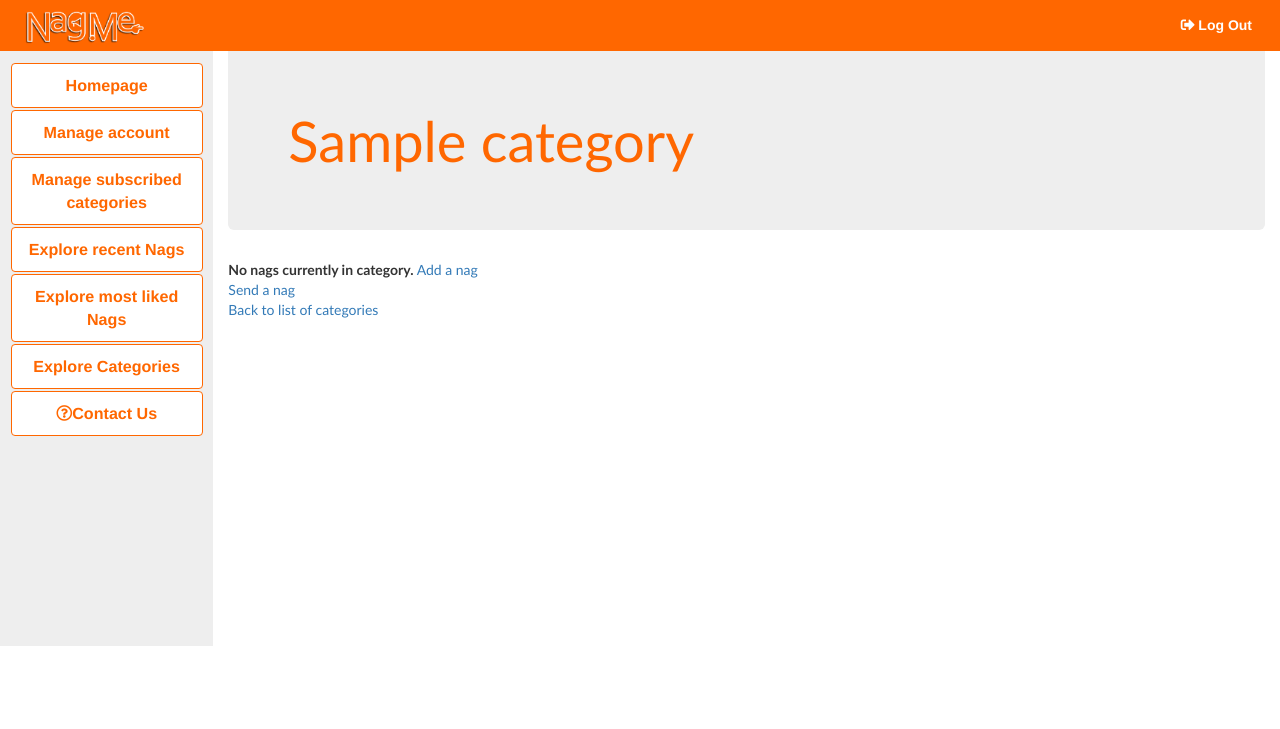
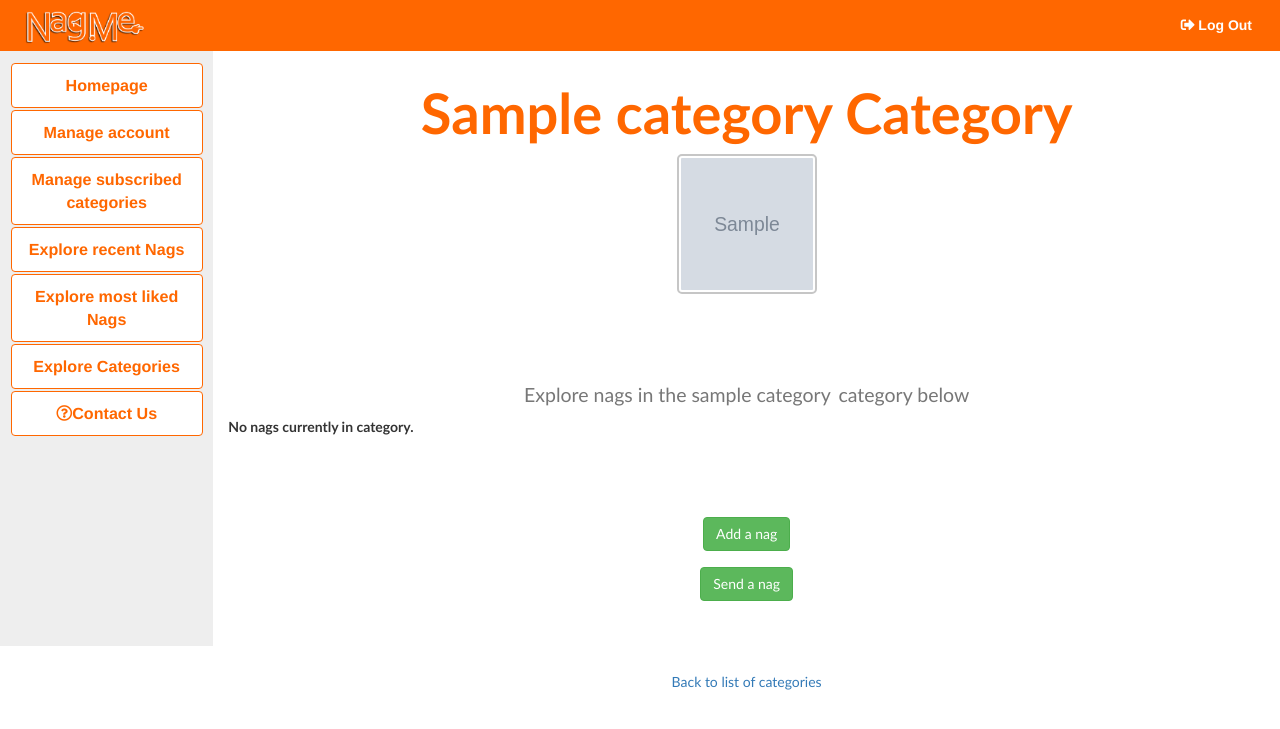
Before and after one commit to nagme2019/nagme, a Django app: a page that uses nagme/templates/base.html in a window 1280 px wide. Shown: the top 729 px of the page. Run offline with Django 3.2, Linux system fonts and the light colour scheme; a user stored in the database is signed in; tables that the repository leaves empty hold one stand-in row (values such as "Sample post"); grey boxes marked "Sample" are stand-in pictures; some libraries are stand-ins or nearby versions.

Commit message:
pages stopped sliding, nags template completed and added to the nags on the category list pages

```diff
--- a/nagme/nagme_app/views.py
+++ b/nagme/nagme_app/views.py
@@ -19,8 +19,9 @@
 
 def welcome(request):
     nag = Nag.objects.order_by('-likes')[0]
+    category_list = Category.objects.all
     context_dict = {
-        "nag_of_the_day": nag}
+        "nag_of_the_day": nag, "category_list": category_list}
     return render(request, 'nagme/welcome_page.html', context_dict)
 
 # # added an underscore temporarily because name conflict with import at top,
--- a/nagme/static/css/base_styles.css
+++ b/nagme/static/css/base_styles.css
@@ -122,9 +122,9 @@
 #pagecontents {
   margin-top : 3em;
   font-family: Trebuchet MS,Lucida Grande,Lucida Sans Unicode,Lucida Sans,Tahoma,sans-serif;
-}
-
-#pagecontents div.full_width{
+  max-width: 100%;
+  min-width: 40%;
+  overflow: hidden;
 }
 
 #pagecontents h1 {
@@ -135,11 +135,12 @@
 
 #pagecontents h1.big {
   font-size: 5em;
+  max-width: 80%;
   font-weight: bold;
   text-align: center;
-  margin-left: -2em;
   margin-top: 0.5em;
   margin-bottom: 0.5em;
+  padding-left: 1em;
 }
 
 #pagecontents h3 {
@@ -154,11 +155,8 @@
 }
 
 #pagecontents .navy {
-  color : #081233;
-}
-
-#pagecontents p.navy{
-
+  color : #2b3054;
+  /*old = #081233 */
 }
 
 #pagecontents h2.navy {
@@ -168,6 +166,14 @@
 #pagecontents h3.navy {
   font-weight: bold;
   font-size: 3.5em;
+  margin-right: 2em;
+}
+
+#pagecontents h4.navy {
+  font-weight: bold;
+  font-size: 2.25em;
+  text-align: center;
+  margin-left: -1em;
 }
 
 #pagecontents .arial {
@@ -223,9 +229,44 @@
 .nag_list {
   margin-left: 1em;
   padding-left: 16em;
+  padding-right: 2em;
+  margin-left: 1em;
   margin-right: 6em;
   margin-top: -3em;
   font-size: 1.5em;
+}
+
+.nag_list_img{
+  margin-left: 8em;
+  margin-right: 10em;
+  margin-top: -3em;
+  font-size: 1.25em;
+  padding-left: 1em;
+}
+
+.nag_list_text {
+  margin-left: 6em;
+  margin-right: 10em;
+  margin-top: -3em;
+  font-size: 1.25em;
+}
+
+.nag_list_button {
+  float:right;
+  margin-right: 2em;
+  margin-top: -3em;
+}
+
+.nag_list_category {
+  margin-right: 2.5em;
+  margin-top: -1em;
+  float: right;
+}
+
+.nag_button {
+  text-align: center;
+  font-size: 2.5em;
+  margin: 0.5em;
 }
 
 .category_list {
@@ -290,16 +331,8 @@
   width: 20px;
 }
 
-.img_cols_3wide{
-
-}
-
-.navy_section_title{
-
-}
-
-.navy_img_title{
-
+.text-lowercase {
+  text-transform: lowercase;
 }
 
 
--- a/nagme/templates/base.html
+++ b/nagme/templates/base.html
@@ -78,7 +78,7 @@
     <div class="container-fluid">
     {% block sidebar_block %}
       <div id="siderow" class="row">
-        <div id="sidebar" data-spy="affix" class="col-sm-2 hidden-xs sidenav fixed-left">
+        <div id="sidebar" data-spy="affix" class="col-sm-2 sidenav fixed-left">
             <div class="sidebar_content">
               {% block user_image %}{% endblock %}
                 <ul class="nav nav-pills nav-stacked fixed-left">
--- a/nagme/templates/nagme/categories.html
+++ b/nagme/templates/nagme/categories.html
@@ -10,9 +10,9 @@
 	<div class="container">
     <div class="row">
       <!-- Three columns of text below the carousel -->
+			<h1 class="big">Explore Categories</h1>
         {% if categories %}
               <div class="row">
-								<h1 class="big">Explore Categories</h1>
 									<div class="category_list">
 										{% for category in categories %}
 													<div class="col-lg-3 category_list item">
--- a/nagme/templates/nagme/category_page.html
+++ b/nagme/templates/nagme/category_page.html
@@ -8,28 +8,69 @@
 
 {% block body_block %}
 	{% if category %}
-		<div class="jumbotron">
-		<h1>{{ category.name }}</h1>
+		<div class="text-center">
+				<br>
+				<h1><strong>{{ category.name }} Category</strong></h1>
+				<img src="{{ MEDIA_URL }}{{ category.image }}" alt="category image" width="140" height="140" class="category_list_image">
+
+				<br>
+				<br>
+				<br>
+				<br>
+				<h2 class="text-muted">
+					<small>Explore nags in the </small>
+					<small class="text-lowercase">{{ category.name }}</small>
+					<small>category below</small>
+				</h2>
+
 		</div>
 		{% if nags %}
 				{% for nag in nags %}
+									<hr>
+									<img src="{% static 'images/Mombot_pale_circle_facing_right_tiny.png' %}" alt="mom.bot icon"
+									style"padding-left: 1em">
+
+									<p class="text-left nag_list_text">
+										<i class="fas fa-quote-left" style=""></i>
+										{{ nag.text }}
+										<i class="fas fa-quote-right"></i>
 									<p>
-                <button type="button" class="btn btn-default btn-sm" style="float:right;">
+									<button type="button" class="btn btn-default btn-sm nag_list_button" >
 											<span class="glyphicon glyphicon-thumbs-up"></span> Like
 									</button>
-                <button type="button" class="btn btn-success btn-sm" style="float:right;">
-                 <span class="glyphicon glyphicon-thumbs-up"></span> Liked
-                 </button>
-                {{ nag.text }}
+
+									<p class="text-muted nag_list_category">
+											<br>
+											Category:
+											<a href="{% url 'category' nag.category.slug %}" class="text-muted">
+												#{{ nag.category }}
+											</a>
 									</p>
+									<br>
+
 				{% endfor %}
+
 		{% else %}
 			<strong>No nags currently in category.</strong>
 		{% endif %}
-		<a href="{% url 'add_nag' category.slug %}">Add a nag</a><br>
-        <a href="{%  url 'send_nags' category.slug %}">Send a nag</a><br>
+		<p class="text-center nag_button">
+			<br>
+			<a href="{% url 'add_nag' category.slug %}"
+			class="btn btn-success" role="button">
+				Add a nag</a>
+			<br>
+			<a href="{%  url 'send_nags' category.slug %}"
+			class="btn btn-success" role="button">
+				Send a nag</a>
+			<br>
+			<br>
+		</p>
+
 	{% else %}
 		The specified category does not exist!
 	{% endif %}
+	<p class="text-center">
 		<a href="{% url 'categories' %}">Back to list of categories</a>
+	</p>
+
 {% endblock %}
```
Also changed, not shown: nagme/templates/nagme/nags.html (+3 -5 lines), nagme/templates/nagme/user_home.html (+50 -0 lines). Lines whose indentation alone changed are shown as unchanged.
